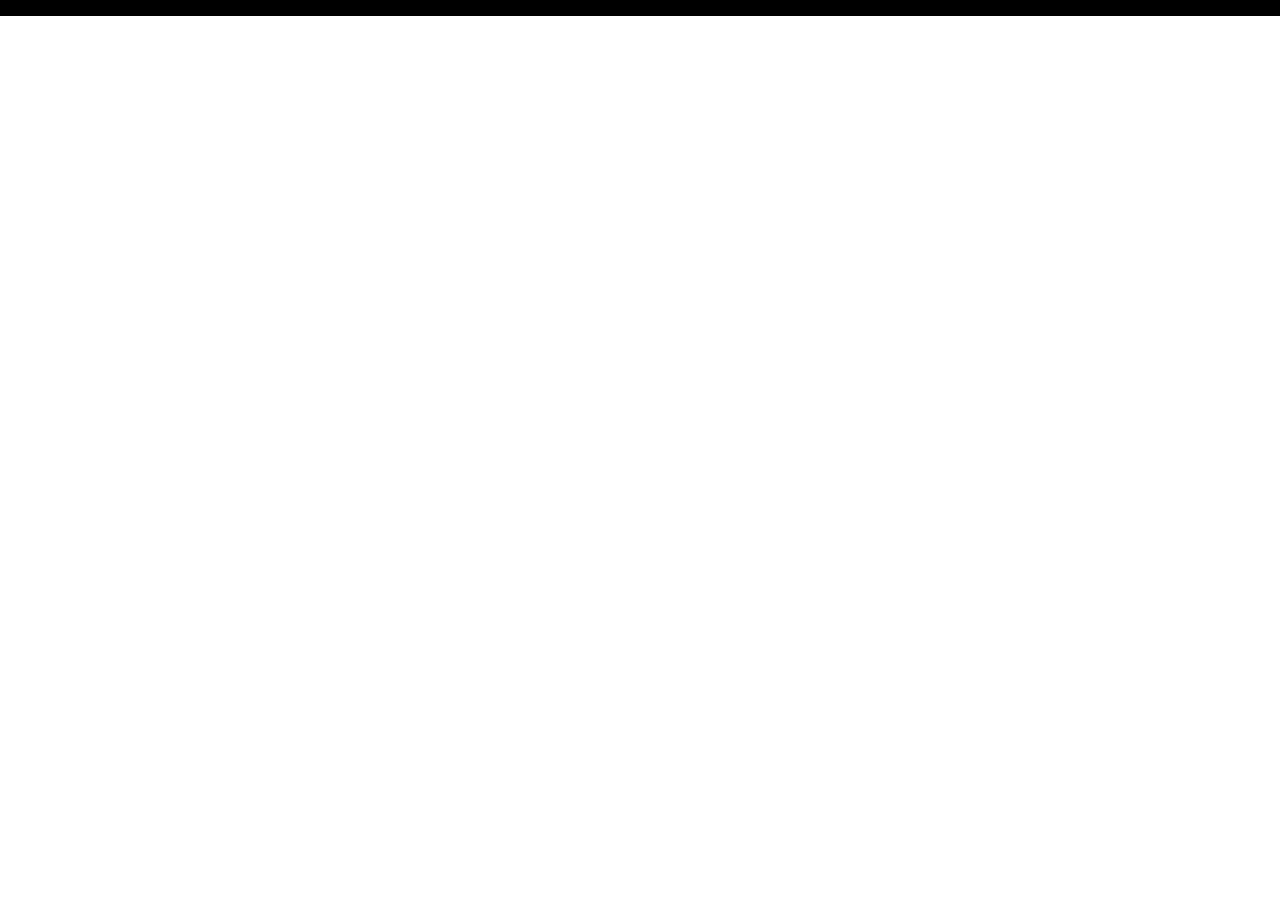
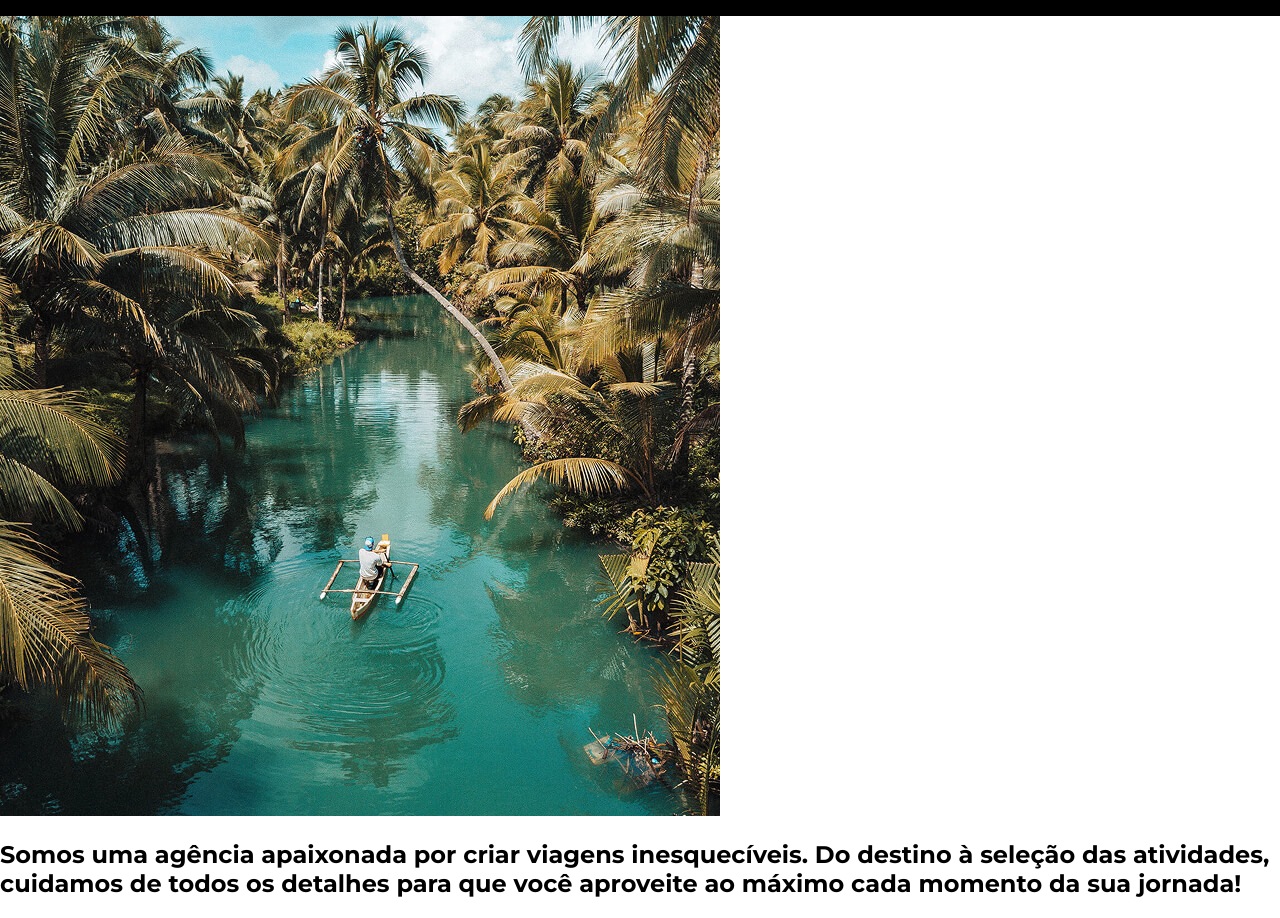
Before and after one commit to igorjosiel/jornada-viagens, a plain HTML site: page index.html in a window 1280 px wide. Shown: the part 124-1042 px from the top of the page. Before the commit the page ends 800 px from the top, so only its background shows below. Drawn offline with Linux system fonts and the light colour scheme.

Commit message:
Inicia a estrutura da sessão de hero da página.

```diff
--- a/css/styles.css
+++ b/css/styles.css
@@ -1,2 +1,3 @@
 @import url(global.css);
 @import url(header.css);
+@import url(hero.css);
--- a/index.html
+++ b/index.html
@@ -51,5 +51,13 @@
         </nav>
       </div>
     </header>
+
+    <section class="hero">
+      <img src="img/hero-mobile.jpg" alt="" />
+
+      <h2>
+        Somos uma agência apaixonada por criar viagens inesquecíveis. Do destino à seleção das atividades, cuidamos de todos os detalhes para que você aproveite ao máximo cada momento da sua jornada!
+      </h2>
+    </section>
   </body>
 </html>
```
Also changed, not shown: css/hero.css (added), img/hero-mobile.jpg (added).
